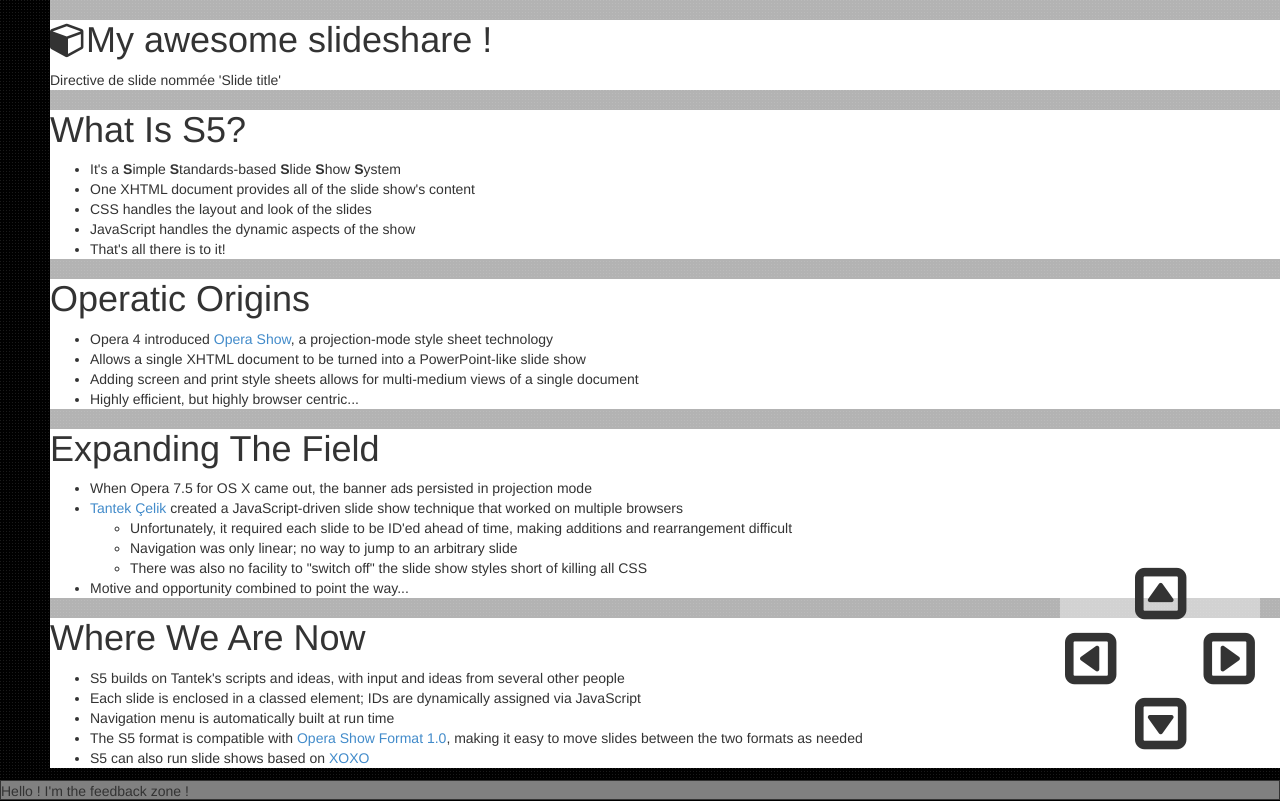
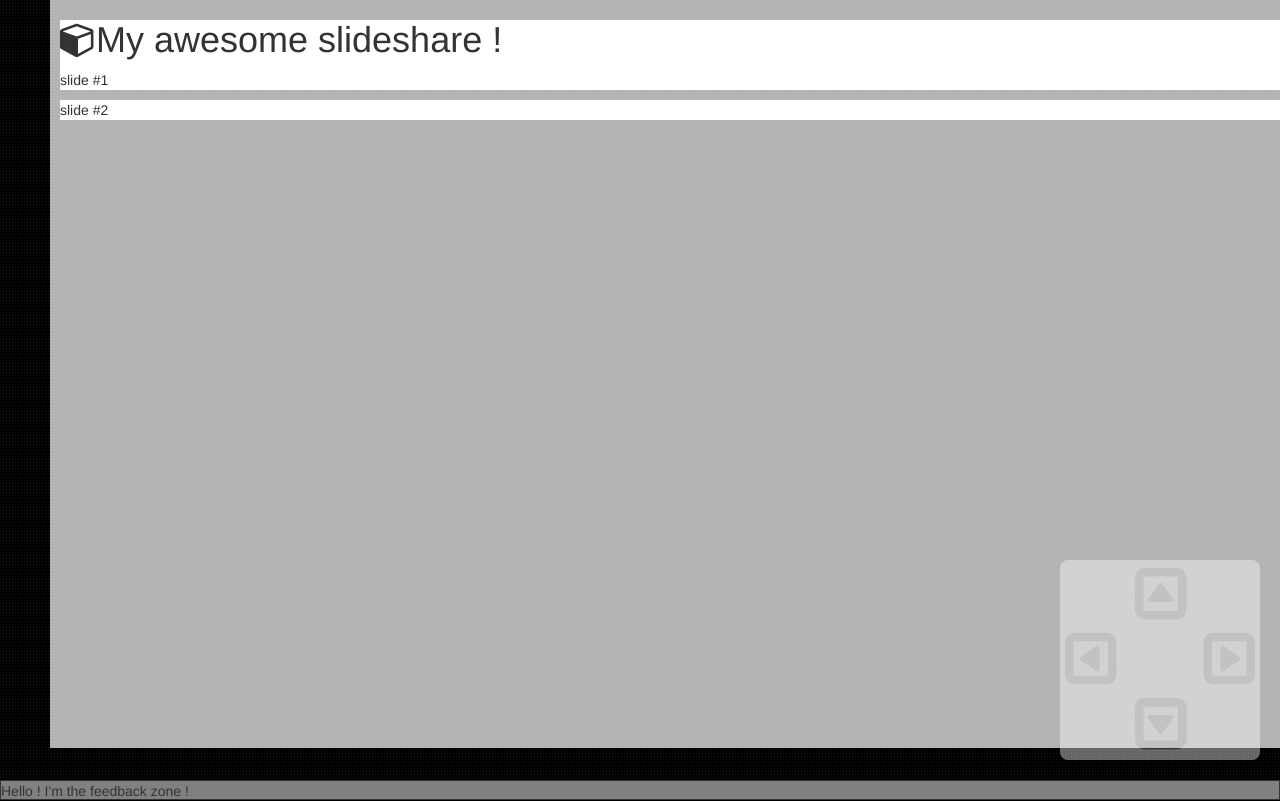
Before and after one commit to MarcMonchablon/pepper, a plain HTML site: page index.html in a window 1280 px wide. Shown: the top 801 px of the page. Drawn offline with nearby package versions, Linux system fonts and the light colour scheme.

Commit message:
'presentation' and 'slide' directive now use transclusion (+ simplification of index.html)

```diff
--- a/app.js
+++ b/app.js
@@ -1 +1,3 @@
-angular.module('pepper', ['pepper.slide'])
+"use strict";
+
+angular.module('pepper', ['pepper.presentation', 'pepper.slide'])
--- /dev/null
+++ b/components/presentation/presentation.js
@@ -0,0 +1,14 @@
+'use strict';
+
+angular.module('pepper.presentation', [])
+
+.directive('presentation', function() {
+    return {
+	restrict: 'E',
+	transclude: true,
+	template: '<div class="presentation" ng-transclude></div>',
+	controller: function($scope) {
+
+	}
+    }
+});
--- a/components/slide/slide.html
+++ /dev/null
@@ -1 +0,0 @@
-<p>Directive de slide nommée '{{title}}'</p>
--- a/components/slide/slide.js
+++ b/components/slide/slide.js
@@ -4,10 +4,10 @@ angular.module('pepper.slide', [])
 
 .directive('slide', function() {
     return {
-	restrict: 'AE',
-	templateUrl: 'components/slide/slide.html',
+	restrict: 'E',
+	transclude: true,
+	template: '<div class="slide" ng-transclude></div>',
 	scope: true,
-	replace: false,
 	controller: function($scope) {
 	    $scope.title = "Slide title";
 	}
--- a/index.html
+++ b/index.html
@@ -12,71 +12,13 @@
     <script type="text/javascript" src="angular.js"></script>
 
     <script type="text/javascript" src="app.js"></script>
+    <script type="text/javascript" src="components/presentation/presentation.js"></script>
     <script type="text/javascript" src="components/slide/slide.js"></script>
 
     <meta charset="utf-8" />
   </head>
 
   <body>
-    <div class="presentation">
-
-      <div class="slide">
-	<h1><i class="fa fa-cube"></i>My awesome slideshare !</h1>
-	<slide>Blurp !</slide>
-      </div>
-
-
-      <div class="slide">
-	<h1>What Is S5?</h1>
-	<ul>
-	  <li>It's a <strong>S</strong>imple <strong>S</strong>tandards-based <strong>S</strong>lide <strong>S</strong>how <strong>S</strong>ystem</li>
-	  <li>One XHTML document provides all of the slide show's content</li>
-	  <li>CSS handles the layout and look of the slides</li>
-	  <li>JavaScript handles the dynamic aspects of the show</li>
-	  <li>That's all there is to it!</li>
-	</ul>
-      </div>
-
-
-      <div class="slide">
-	<h1>Operatic Origins</h1>
-	<ul>
-	  <li>Opera 4 introduced <a href="http://www.opera.com/support/tutorials/operashow/">Opera Show</a>, a projection-mode style sheet technology</li>
-	  <li>Allows a single XHTML document to be turned into a PowerPoint-like slide show</li>
-	  <li>Adding screen and print style sheets allows for multi-medium views of a single document</li>
-	  <li>Highly efficient, but highly browser centric...</li>
-	</ul>
-      </div>
-
-
-      <div class="slide">
-	<h1>Expanding The Field</h1>
-	<ul>
-	  <li>When Opera 7.5 for OS X came out, the banner ads persisted in projection mode</li>
-	  <li><a href="http://tantek.com/" rel="friend colleague met">Tantek &Ccedil;elik</a> created a JavaScript-driven slide show technique that worked on multiple browsers
-	    <ul>
-	      <li>Unfortunately, it required each slide to be ID'ed ahead of time, making additions and rearrangement difficult</li>
-	      <li>Navigation was only linear; no way to jump to an arbitrary slide</li>
-	      <li>There was also no facility to "switch off" the slide show styles short of killing all CSS</li>
-	    </ul>
-	  </li>
-	  <li>Motive and opportunity combined to point the way...</li>
-	</ul>
-      </div>
-
-
-      <div class="slide">
-	<h1>Where We Are Now</h1>
-	<ul>
-	  <li>S5 builds on Tantek's scripts and ideas, with input and ideas from several other people</li>
-	  <li>Each slide is enclosed in a classed element; IDs are dynamically assigned via JavaScript</li>
-	  <li>Navigation menu is automatically built at run time</li>
-	  <li>The S5 format is compatible with <a href="http://my.opera.com/community/dev/operashow/documentation/doc_fileformat.html">Opera Show Format 1.0</a>, making it easy to move slides between the two formats as needed</li>
-	  <li>S5 can also run slide shows based on <a href="http://microformats.org/wiki/XOXO">XOXO</a></li>
-	</ul>
-      </div>
-
-    </div>
 
     <div id="commandZone">
       <i class="left   fa fa-caret-square-o-left"></i>
@@ -88,5 +30,16 @@
     <div id="feedbackLine">
       Hello ! I'm the feedback zone !
     </div>
+
+    <presentation>
+      <slide>
+	<h1><i class="fa fa-cube"></i>My awesome slideshare !</h1>
+	slide #1
+      </slide>
+
+      <slide>
+	slide #2
+      </slide>
+    </presentation>
   </body>
 </html>
--- a/style.css
+++ b/style.css
@@ -18,7 +18,7 @@ body
 
 .slide
 {
-
+    margin: 10px;
     background-color: white;
 }
 
```
